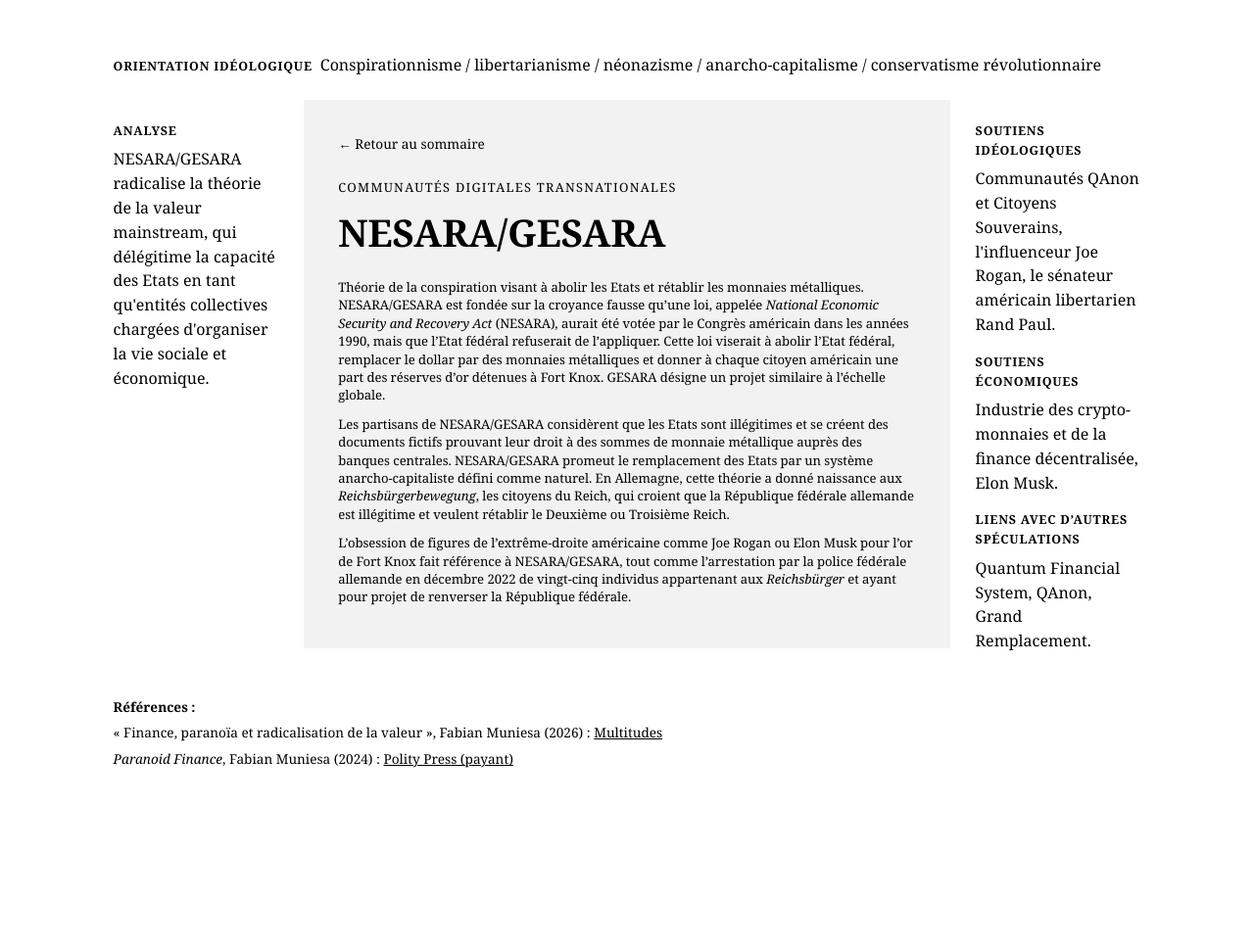
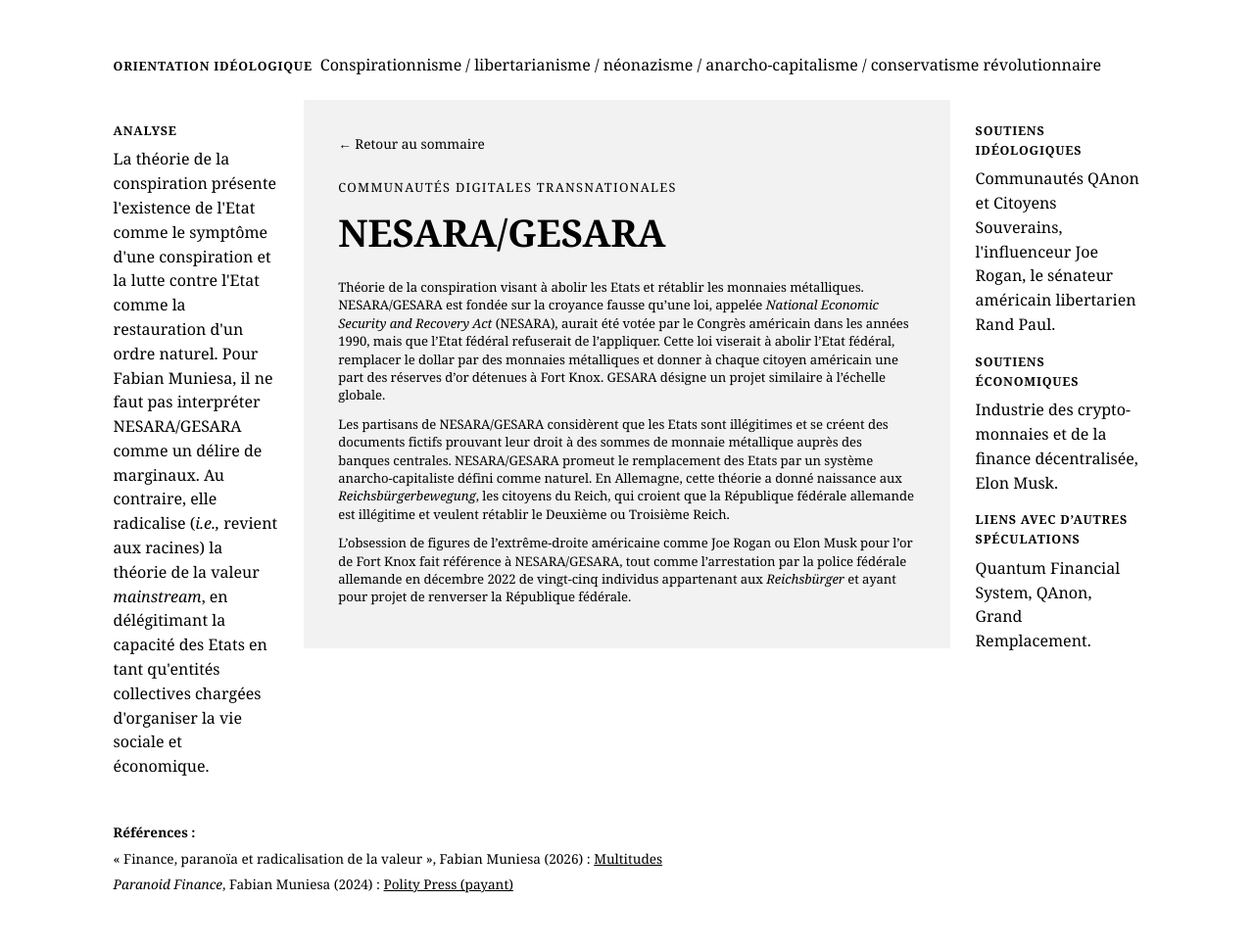
Before and after one commit to encycloreac/encycloreac.github.io, a Jekyll site: the page built from _entries/NESARA-GESARA.md, in a window 1280 px wide. Shown: the whole page at 98% size. Built offline with Jekyll 4.4.1, drawn with Linux system fonts in a browser that asks for light colours; before the commit the page ends 900 px from its top, so only the background shows below that.

Commit message:
Revise analysis section in NESARA/GESARA entry
Updated the analysis section to provide a more comprehensive explanation of NESARA/GESARA's implications and its ideological roots.

```diff
--- a/_entries/NESARA-GESARA.md
+++ b/_entries/NESARA-GESARA.md
@@ -2,8 +2,7 @@
 title: "NESARA/GESARA"
 zone: "communautés digitales transnationales"
 orientation: "Conspirationnisme / libertarianisme / néonazisme / anarcho-capitalisme / conservatisme révolutionnaire"
-intentions: "La théorie de la conspiration présente l'existence de l'Etat comme le symptôme d'une conspiration et la lutte contre l'Etat comme la restauration d'un ordre naturel."
-analyse: "NESARA/GESARA radicalise la théorie de la valeur mainstream, qui délégitime la capacité des Etats en tant qu'entités collectives chargées d'organiser la vie sociale et économique."
+analyse: "La théorie de la conspiration présente l'existence de l'Etat comme le symptôme d'une conspiration et la lutte contre l'Etat comme la restauration d'un ordre naturel. Pour Fabian Muniesa, il ne faut pas interpréter NESARA/GESARA comme un délire de marginaux. Au contraire, elle radicalise (<em>i.e.,</em> revient aux racines) la théorie de la valeur <em>mainstream</em>, en délégitimant la capacité des Etats en tant qu'entités collectives chargées d'organiser la vie sociale et économique."
 soutiens_ideologiques: "Communautés QAnon et Citoyens Souverains, l'influenceur Joe Rogan, le sénateur américain libertarien Rand Paul."
 soutiens_economiques: "Industrie des crypto-monnaies et de la finance décentralisée, Elon Musk."
 liens_autres: "Quantum Financial System, QAnon, Grand Remplacement."
```
